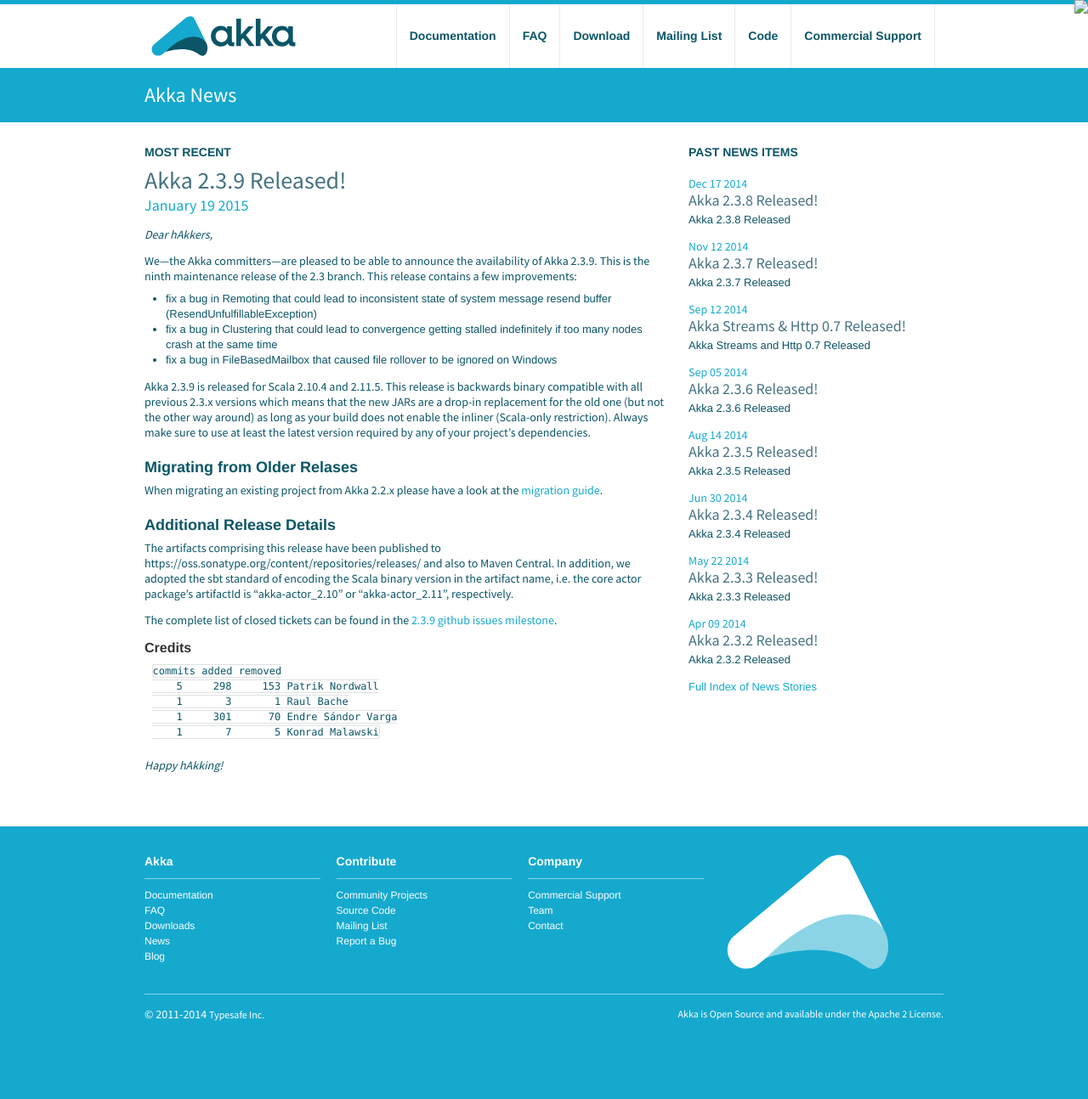
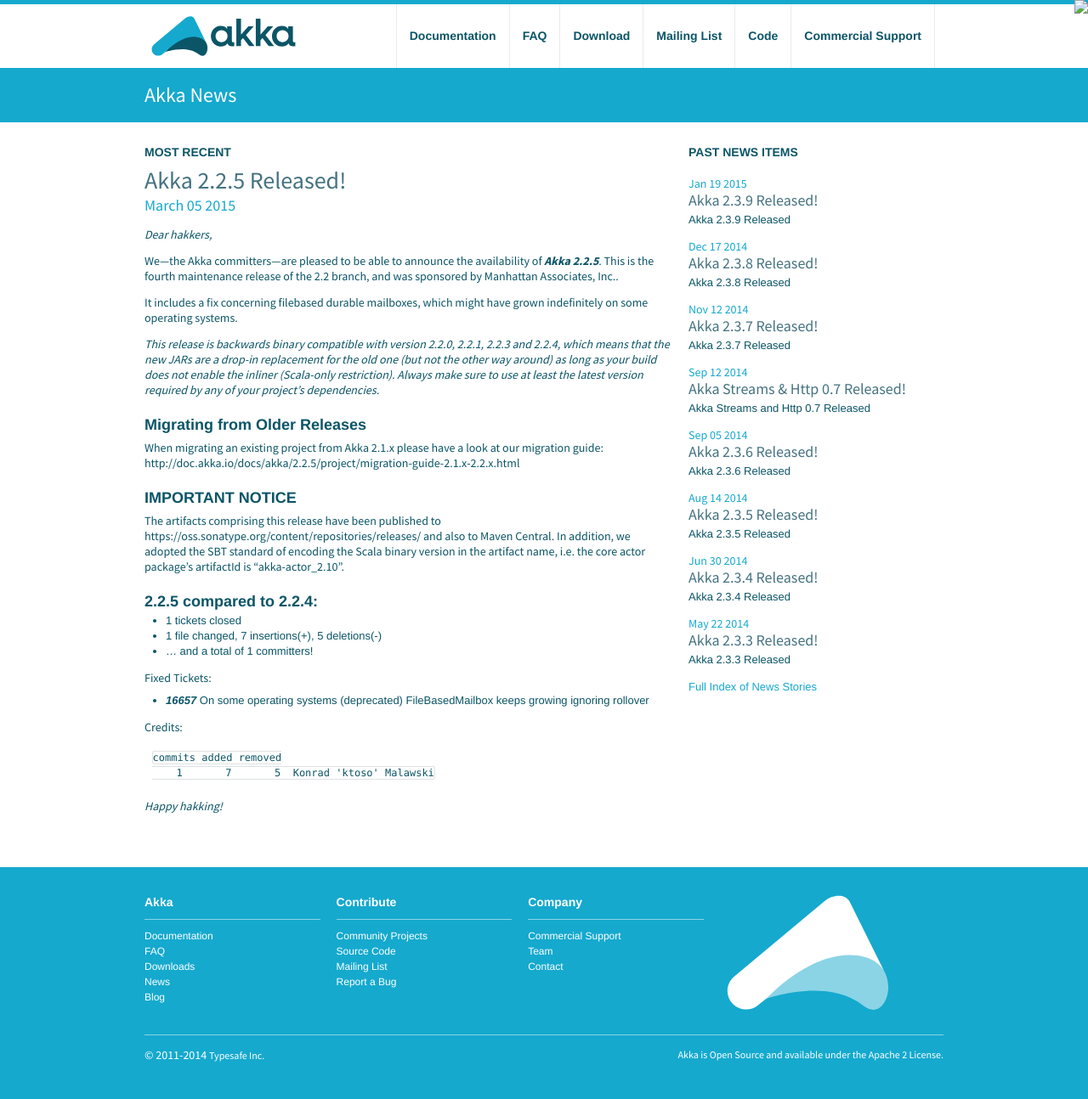
Before and after one commit to raboof/akka.github.com, a Jekyll site: the page built from news/index.md, in a window 1280 px wide. Shown: the whole page at 85% size. Built offline with Jekyll 4.4.1, drawn with Linux system fonts in a browser that asks for light colours; before the commit the page ends 1246 px from its top, so only the background shows below that.

Commit message:
Release news for 2.2.5

```diff
--- a/_includes/download.html
+++ b/_includes/download.html
@@ -131,7 +131,7 @@
                 <table class="previous-verions">
                         <tr>
                             <td width="350">
-                                <a href="http://downloads.typesafe.com/akka/akka-2.2.4.zip" class="downloadStandaloneLink" data-version="2.2.4">Akka 2.2.4.zip</a> (Scala 2.10 and Java 6+)
+                                <a href="http://downloads.typesafe.com/akka/akka-2.2.5.zip" class="downloadStandaloneLink" data-version="2.2.5">Akka 2.2.5.zip</a> (Scala 2.10 and Java 6+)
                             </td>
                             <td width="150">
                             Mar 4, 2014
--- a/docs/index.md
+++ b/docs/index.md
@@ -15,15 +15,15 @@
 
 * Akka API - for [Java](http://doc.akka.io/japi/akka/2.3.9/) and [Scala](http://doc.akka.io/api/akka/2.3.9/)
 
-### Akka 2.2.4 (previous stable release) for Scala 2.10
+### Akka 2.2.5 (previous stable release) for Scala 2.10
 
 * Akka Documentation
 
-  * HTML for [Java](http://doc.akka.io/docs/akka/2.2.4/java.html) and [Scala](http://doc.akka.io/docs/akka/2.2.4/scala.html)
-  * PDF for [Java](http://doc.akka.io/docs/akka/2.2.4/AkkaJava.pdf) and [Scala](http://doc.akka.io/docs/akka/2.2.4/AkkaScala.pdf)
-  * [EPUB](http://doc.akka.io/docs/akka/2.2.4/Akka.epub) (Combined Java and Scala)
+  * HTML for [Java](http://doc.akka.io/docs/akka/2.2.5/java.html) and [Scala](http://doc.akka.io/docs/akka/2.2.5/scala.html)
+  * PDF for [Java](http://doc.akka.io/docs/akka/2.2.5/AkkaJava.pdf) and [Scala](http://doc.akka.io/docs/akka/2.2.5/AkkaScala.pdf)
+  * [EPUB](http://doc.akka.io/docs/akka/2.2.5/Akka.epub) (Combined Java and Scala)
 
-* Akka API - for [Java](http://doc.akka.io/japi/akka/2.2.4/) and [Scala](http://doc.akka.io/api/akka/2.2.4/)
+* Akka API - for [Java](http://doc.akka.io/japi/akka/2.2.5/) and [Scala](http://doc.akka.io/api/akka/2.2.5/)
 
 ## Akka Snapshots
 
--- /dev/null
+++ b/news/_posts/2015-03-05-akka-2.2.5-released.md
@@ -0,0 +1,41 @@
+---
+layout: news
+title: Akka 2.2.5 Released!
+author: Konrad 'ktoso' Malawski
+short: Akka 2.2.5 Released
+---
+
+*Dear hakkers,*
+
+We—the Akka committers—are pleased to be able to announce the availability of ***Akka 2.2.5***.
+This is the fourth maintenance release of the 2.2 branch, and was sponsored by Manhattan Associates, Inc..
+
+It includes a fix concerning filebased durable mailboxes, which might have grown indefinitely on some operating systems.
+
+ *This release is backwards binary compatible with version 2.2.0, 2.2.1, 2.2.3 and 2.2.4, which means that the new JARs are a drop-in replacement for the old one (but not the other way around) as long as your build does not enable the inliner (Scala-only restriction). Always make sure to use at least the latest version required by any of your project’s dependencies.*
+
+### Migrating from Older Releases
+
+When migrating an existing project from Akka 2.1.x please have a look at our migration guide:
+http://doc.akka.io/docs/akka/2.2.5/project/migration-guide-2.1.x-2.2.x.html
+
+### IMPORTANT NOTICE
+
+The artifacts comprising this release have been published to https://oss.sonatype.org/content/repositories/releases/ and also to Maven Central. In addition, we adopted the SBT standard of encoding the Scala binary version in the artifact name, i.e. the core actor package’s artifactId is “akka-actor_2.10”.
+
+### 2.2.5 compared to 2.2.4:
+
+* 1 tickets closed
+* 1 file changed, 7 insertions(+), 5 deletions(-)
+* … and a total of 1 committers!
+
+Fixed Tickets:
+
+* ***16657*** On some operating systems (deprecated) FileBasedMailbox keeps growing ignoring rollover
+
+Credits:
+
+    commits added removed
+        1       7       5  Konrad 'ktoso' Malawski
+
+*Happy hakking!*
```
Also changed, not shown: 404.html (+4 -4 lines).
